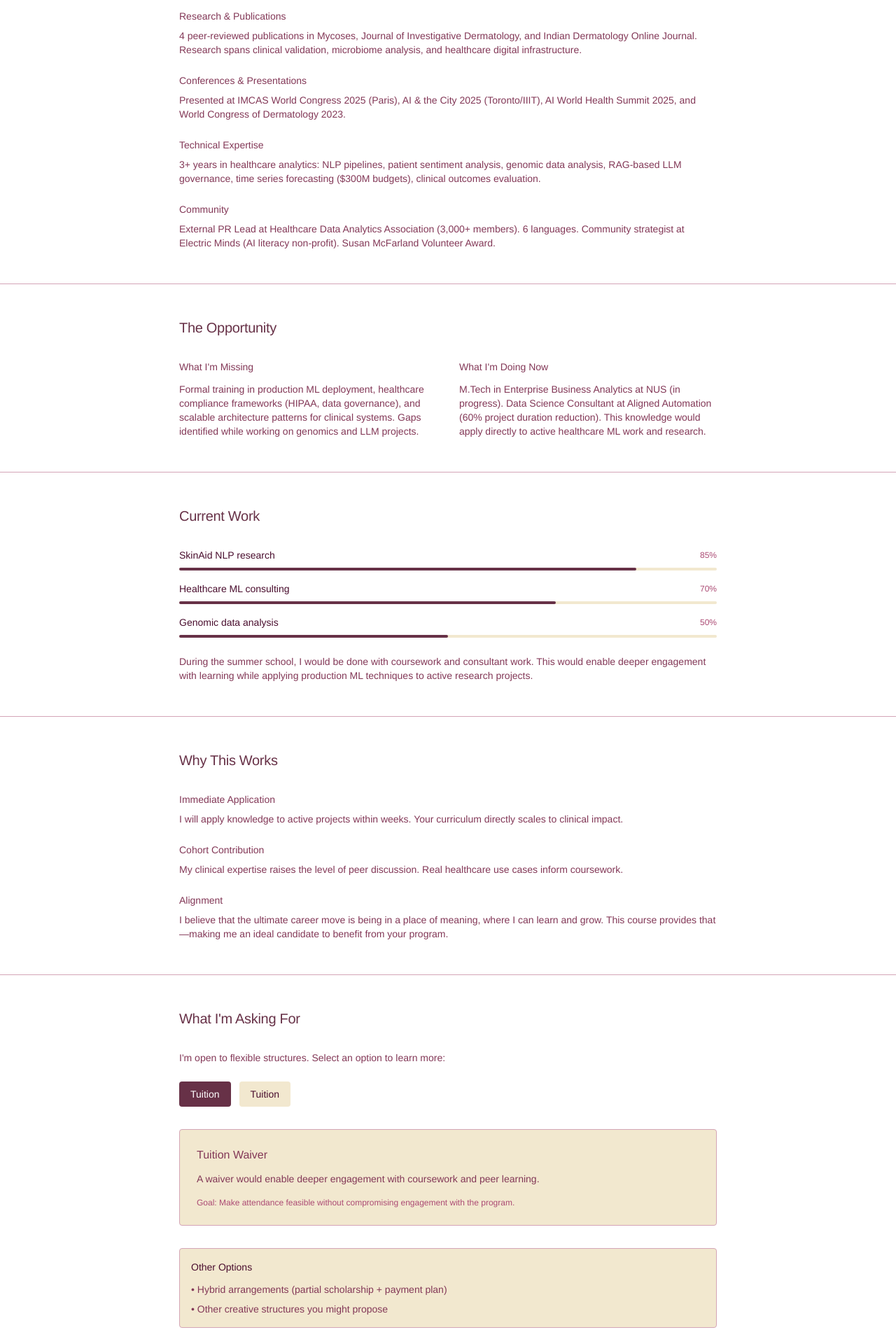
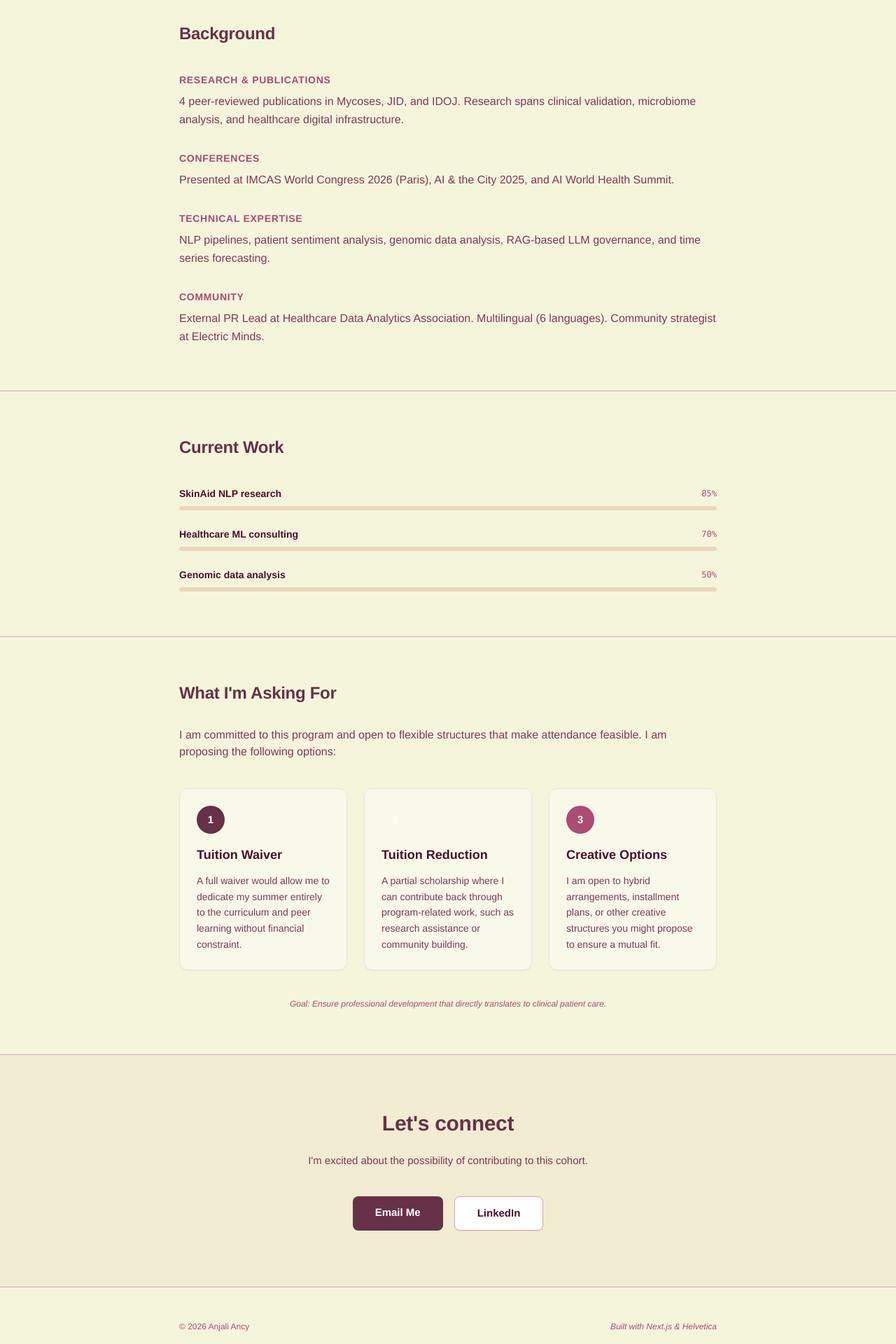
Before and after one commit to anjaliancy/CCAIM-scholarship-pitch, a Next.js app: page / in a window 1280 px wide. Shown: the part 440-2360 px from the top of the page at 70% size. Built offline with nearby package versions, Linux system fonts and the light colour scheme.

Commit message:
Refactor scholarship options and improve layout
Updated scholarship descriptions and improved layout styles for better readability. Enhanced navigation and hero section for a more engaging user experience.

```diff
--- a/pages/index.js
+++ b/pages/index.js
@@ -7,7 +7,7 @@ export default function Home() {
   const scholarshipOptions = {
     scholarship: {
       title: 'Tuition Waiver',
-      description: 'A waiver would enable deeper engagement with coursework and peer learning.',
+      description: `I'll apply knowledge to active projects within weeks. Your curriculum directly scales to clinical impact.`,
     },
     workstudy: {
       title: 'Tuition Reduction',
@@ -23,14 +23,16 @@ export default function Home() {
         <meta name="viewport" content="width=device-width, initial-scale=1" />
       </Head>
 
-      <main className="bg-white text-text">
+      {/* Main container now uses 'bg-primary' (Cream) and 'text-text' (Plum) */}
+      <main className="bg-primary text-text min-h-screen">
+
         {/* Navigation */}
-        <nav className="fixed top-0 w-full z-50 bg-white border-b border-border">
+        <nav className="fixed top-0 w-full z-50 bg-primary/80 backdrop-blur-md border-b border-border">
           <div className="max-w-3xl mx-auto px-6 py-4 flex justify-between items-center">
-            <div className="text-sm font-medium">Anjali Ancy</div>
+            <div className="text-sm font-bold tracking-tight text-text">Anjali Ancy</div>
             <a
               href="#contact"
-              className="text-sm px-4 py-2 bg-accent text-white rounded hover:opacity-80 transition"
+              className="text-sm px-4 py-2 bg-accent text-white rounded hover:opacity-90 transition"
             >
               Get in Touch
             </a>
@@ -38,17 +40,17 @@ export default function Home() {
         </nav>
 
         {/* Hero Section */}
-        <section className="pt-24 pb-12 px-6 border-b border-border">
+        <section className="pt-32 pb-12 px-6 border-b border-border">
           <div className="max-w-3xl mx-auto">
-            <h1 className="text-3xl font-medium mb-4 leading-tight">
+            <h1 className="text-4xl font-bold mb-6 leading-tight text-text">
               Clinical insight meets AI precision
             </h1>
-            <p className="text-text-secondary text-base leading-relaxed mb-8 max-w-2xl">
+            <p className="text-text-secondary text-lg leading-relaxed mb-8 max-w-2xl">
               I've spent 3+ years translating healthcare research into machine learning solutions—from dermatology to public health data to data governance. Now I'm seeking your support to formalize production ML expertise.
             </p>
             <a
               href="#credentials"
-              className="text-sm px-4 py-2 bg-secondary text-text rounded hover:bg-tertiary transition inline-block"
+              className="text-sm px-5 py-2.5 bg-secondary text-text border border-border rounded hover:bg-tertiary transition inline-block font-medium"
             >
               Learn more
             </a>
@@ -56,64 +58,32 @@ export default function Home() {
         </section>
 
         {/* Credentials Section */}
-        <section id="credentials" className="py-12 px-6 border-b border-border">
+        <section id="credentials" className="py-16 px-6 border-b border-border">
           <div className="max-w-3xl mx-auto">
-            <h2 className="text-xl font-medium mb-8">Background</h2>
-            <div className="space-y-6">
-              <div>
-                <h3 className="text-sm font-medium mb-2">Research & Publications</h3>
-                <p className="text-text-secondary text-sm">
-                  4 peer-reviewed publications in Mycoses, Journal of Investigative Dermatology, and Indian Dermatology Online Journal. Research spans clinical validation, microbiome analysis, and healthcare digital infrastructure.
-                </p>
-              </div>
-              <div>
-                <h3 className="text-sm font-medium mb-2">Conferences & Presentations</h3>
-                <p className="text-text-secondary text-sm">
-                  Presented at IMCAS World Congress 2025 (Paris), AI & the City 2025 (Toronto/IIIT), AI World Health Summit 2025, and World Congress of Dermatology 2023.
-                </p>
-              </div>
-              <div>
-                <h3 className="text-sm font-medium mb-2">Technical Expertise</h3>
-                <p className="text-text-secondary text-sm">
-                  3+ years in healthcare analytics: NLP pipelines, patient sentiment analysis, genomic data analysis, RAG-based LLM governance, time series forecasting ($300M budgets), clinical outcomes evaluation.
-                </p>
-              </div>
-              <div>
-                <h3 className="text-sm font-medium mb-2">Community</h3>
-                <p className="text-text-secondary text-sm">
-                  External PR Lead at Healthcare Data Analytics Association (3,000+ members). 6 languages. Community strategist at Electric Minds (AI literacy non-profit). Susan McFarland Volunteer Award.
-                </p>
-              </div>
+            <h2 className="text-2xl font-bold mb-10">Background</h2>
+            <div className="space-y-8">
+              {[
+                { label: 'Research & Publications', content: '4 peer-reviewed publications in Mycoses, JID, and IDOJ. Research spans clinical validation, microbiome analysis, and healthcare digital infrastructure.' },
+                { label: 'Conferences', content: 'Presented at IMCAS World Congress 2026 (Paris), AI & the City 2025, and AI World Health Summit.' },
+                { label: 'Technical Expertise', content: 'NLP pipelines, patient sentiment analysis, genomic data analysis, RAG-based LLM governance, and time series forecasting.' },
+                { label: 'Community', content: 'External PR Lead at Healthcare Data Analytics Association. Multilingual (6 languages). Community strategist at Electric Minds.' }
+              ].map((item, idx) => (
+                <div key={idx} className="group">
+                  <h3 className="text-sm font-bold uppercase tracking-wider text-text-tertiary mb-2">{item.label}</h3>
+                  <p className="text-text-secondary text-base leading-relaxed">
+                    {item.content}
+                  </p>
+                </div>
+              ))}
             </div>
           </div>
         </section>
 
-        {/* Gap Analysis */}
-        <section className="py-12 px-6 border-b border-border">
+        {/* Active Projects - Progress bars using Dark Pink */}
+        <section className="py-16 px-6 border-b border-border">
           <div className="max-w-3xl mx-auto">
-            <h2 className="text-xl font-medium mb-8">The Opportunity</h2>
-            <div className="grid md:grid-cols-2 gap-8">
-              <div>
-                <h3 className="text-sm font-medium mb-3">What I'm Missing</h3>
-                <p className="text-text-secondary text-sm">
-                  Formal training in production ML deployment, healthcare compliance frameworks (HIPAA, data governance), and scalable architecture patterns for clinical systems. Gaps identified while working on genomics and LLM projects.
-                </p>
-              </div>
-              <div>
-                <h3 className="text-sm font-medium mb-3">What I'm Doing Now</h3>
-                <p className="text-text-secondary text-sm">
-                  M.Tech in Enterprise Business Analytics at NUS (in progress). Data Science Consultant at Aligned Automation (60% project duration reduction). This knowledge would apply directly to active healthcare ML work and research.
-                </p>
-              </div>
-            </div>
-          </div>
-        </section>
-
-        {/* Active Projects */}
-        <section className="py-12 px-6 border-b border-border">
-          <div className="max-w-3xl mx-auto">
-            <h2 className="text-xl font-medium mb-8">Current Work</h2>
-            <div className="space-y-4">
+            <h2 className="text-2xl font-bold mb-10">Current Work</h2>
+            <div className="space-y-6">
               {[
                 { label: 'SkinAid NLP research', progress: 85 },
                 { label: 'Healthcare ML consulting', progress: 70 },
@@ -121,144 +91,99 @@ export default function Home() {
               ].map((item, i) => (
                 <div key={i}>
                   <div className="flex justify-between items-center mb-2">
-                    <span className="text-sm font-medium">{item.label}</span>
-                    <span className="text-xs text-text-tertiary">{item.progress}%</span>
+                    <span className="text-sm font-bold text-text">{item.label}</span>
+                    <span className="text-xs font-mono text-text-tertiary">{item.progress}%</span>
                   </div>
-                  <div className="w-full bg-secondary rounded-full h-1">
+                  <div className="w-full bg-tertiary rounded-full h-1.5">
                     <div
-                      className="bg-accent h-1 rounded-full transition-all duration-500"
+                      className="bg-dark-pink h-1.5 rounded-full transition-all duration-700"
                       style={{ width: `${item.progress}%` }}
                     />
                   </div>
                 </div>
               ))}
             </div>
-            <p className="text-text-secondary text-sm mt-6">
-              During the summer school, I would be done with coursework and consultant work. This would enable deeper engagement with learning while applying production ML techniques to active research projects.
+          </div>
+        </section>
+
+{/* What I'm Asking For - Three Options Layout */}
+        <section className="py-16 px-6 border-b border-border">
+          <div className="max-w-3xl mx-auto">
+            <h2 className="text-2xl font-bold mb-8">What I'm Asking For</h2>
+            <p className="text-text-secondary text-base mb-10">
+              I am committed to this program and open to flexible structures that make attendance feasible.
+              I am proposing the following options:
+            </p>
+
+            <div className="grid md:grid-cols-3 gap-6">
+              {/* Option 1: Tuition Waiver */}
+              <div className="p-6 bg-white/40 border border-plum/10 rounded-xl shadow-sm flex flex-col">
+                <div className="w-10 h-10 bg-accent text-white rounded-full flex items-center justify-center mb-4 font-bold">1</div>
+                <h3 className="text-lg font-bold mb-3 text-text">Tuition Waiver</h3>
+                <p className="text-text-secondary text-sm leading-relaxed flex-grow">
+                  A full waiver would allow me to dedicate my summer entirely to the curriculum and peer learning without financial constraint.
+                </p>
+              </div>
+
+              {/* Option 2: Tuition Reduction */}
+              <div className="p-6 bg-white/40 border border-plum/10 rounded-xl shadow-sm flex flex-col">
+                <div className="w-10 h-10 bg-dark-pink text-white rounded-full flex items-center justify-center mb-4 font-bold">2</div>
+                <h3 className="text-lg font-bold mb-3 text-text">Tuition Reduction</h3>
+                <p className="text-text-secondary text-sm leading-relaxed flex-grow">
+                  A partial scholarship where I can contribute back through program-related work, such as research assistance or community building.
+                </p>
+              </div>
+
+              {/* Option 3: Creative Options */}
+              <div className="p-6 bg-white/40 border border-plum/10 rounded-xl shadow-sm flex flex-col">
+                <div className="w-10 h-10 bg-text-tertiary text-white rounded-full flex items-center justify-center mb-4 font-bold">3</div>
+                <h3 className="text-lg font-bold mb-3 text-text">Creative Options</h3>
+                <p className="text-text-secondary text-sm leading-relaxed flex-grow">
+                  I am open to hybrid arrangements, installment plans, or other creative structures you might propose to ensure a mutual fit.
+                </p>
+              </div>
+            </div>
+
+            <p className="mt-10 text-text-tertiary text-xs italic text-center">
+              Goal: Ensure professional development that directly translates to clinical patient care.
             </p>
           </div>
         </section>
-
-        {/* Value Proposition */}
-        <section className="py-12 px-6 border-b border-border">
-          <div className="max-w-3xl mx-auto">
-            <h2 className="text-xl font-medium mb-8">Why This Works</h2>
-            <div className="space-y-6">
-              <div>
-                <h3 className="text-sm font-medium mb-2">Immediate Application</h3>
-                <p className="text-text-secondary text-sm">
-                  I will apply knowledge to active projects within weeks. Your curriculum directly scales to clinical impact.
-                </p>
-              </div>
-              <div>
-                <h3 className="text-sm font-medium mb-2">Cohort Contribution</h3>
-                <p className="text-text-secondary text-sm">
-                  My clinical expertise raises the level of peer discussion. Real healthcare use cases inform coursework.
-                </p>
-              </div>
-              <div>
-                <h3 className="text-sm font-medium mb-2">Alignment</h3>
-                <p className="text-text-secondary text-sm">
-                  I believe that the ultimate career move is being in a place of meaning, where I can learn and grow. This course provides that—making me an ideal candidate to benefit from your program.
-                </p>
-              </div>
-            </div>
-          </div>
-        </section>
-
-        {/* The Ask */}
-        <section className="py-12 px-6 border-b border-border">
-          <div className="max-w-3xl mx-auto">
-            <h2 className="text-xl font-medium mb-8">What I'm Asking For</h2>
-            <p className="text-text-secondary text-sm mb-6">
-              I'm open to flexible structures. Select an option to learn more:
+        {/* CTA Section */}
+        <section id="contact" className="py-20 px-6 bg-tertiary/30">
+          <div className="max-w-3xl mx-auto text-center">
+            <h2 className="text-3xl font-bold mb-6">Let's connect</h2>
+            <p className="text-text-secondary mb-10 max-w-lg mx-auto">
+              I'm excited about the possibility of contributing to this cohort.
             </p>
 
-            {/* Toggle */}
-            <div className="flex gap-3 mb-8">
-              {Object.keys(scholarshipOptions).map((key) => (
-                <button
-                  key={key}
-                  onClick={() => setActiveOption(key)}
-                  className={`text-sm px-4 py-2 rounded transition ${
-                    activeOption === key
-                      ? 'bg-accent text-white'
-                      : 'bg-secondary text-text hover:bg-tertiary'
-                  }`}
-                >
-                  {scholarshipOptions[key].title.split(' ')[0]}
-                </button>
-              ))}
-            </div>
-
-            {/* Active Option */}
-            <div className="p-6 bg-secondary rounded border border-border">
-              <h3 className="text-base font-medium mb-3">
-                {scholarshipOptions[activeOption].title}
-              </h3>
-              <p className="text-text-secondary text-sm">
-                {scholarshipOptions[activeOption].description}
-              </p>
-              <p className="text-text-tertiary text-xs mt-4">
-                Goal: Make attendance feasible without compromising engagement with the program.
-              </p>
-            </div>
-
-            <div className="mt-8 p-4 bg-secondary rounded border border-border">
-              <h4 className="text-sm font-medium mb-3">Other Options</h4>
-              <ul className="text-text-secondary text-sm space-y-2">
-                <li>• Hybrid arrangements (partial scholarship + payment plan)</li>
-                <li>• Other creative structures you might propose</li>
-              </ul>
-            </div>
-          </div>
-        </section>
-
-        {/* Quote Section */}
-        <section className="py-12 px-6 border-b border-border">
-          <div className="max-w-3xl mx-auto">
-            <p className="text-base italic text-text-secondary">
-              "Cost shouldn't determine whether clinically-trained ML practitioners can access professional development that advances patient care."
-            </p>
-          </div>
-        </section>
-
-        {/* CTA Section */}
-        <section id="contact" className="py-12 px-6 border-b border-border bg-secondary">
-          <div className="max-w-3xl mx-auto">
-            <h2 className="text-xl font-medium mb-6">Get in Touch</h2>
-            <p className="text-text-secondary text-sm mb-8">
-              I'm excited about this program and confident in the fit. I'd like to discuss how we can structure this arrangement.
-            </p>
-
-            <div className="grid md:grid-cols-2 gap-4 mb-8">
+            <div className="flex flex-col sm:flex-row justify-center gap-4">
               <a
                 href="mailto:anjaliancy.a@gmail.com"
-                className="text-sm px-4 py-3 bg-accent text-white rounded hover:opacity-80 transition text-center"
+                className="px-8 py-3 bg-accent text-white rounded-lg font-bold hover:scale-105 transition transform"
               >
-                Email: anjaliancy.a@gmail.com
+                Email Me
               </a>
               <a
                 href="https://linkedin.com/in/anjali-ancy"
                 target="_blank"
                 rel="noopener noreferrer"
-                className="text-sm px-4 py-3 bg-accent text-white rounded hover:opacity-80 transition text-center"
+                className="px-8 py-3 bg-white text-text border border-border rounded-lg font-bold hover:bg-secondary transition shadow-sm"
               >
-                LinkedIn Profile
+                LinkedIn
               </a>
             </div>
-
-            <p className="text-text-tertiary text-xs">
-              Phone: +65-82655114 | Available for calls within 24-48 hours
-            </p>
           </div>
         </section>
 
         {/* Footer */}
-        <footer className="py-8 px-6 bg-white border-t border-border">
-          <div className="max-w-3xl mx-auto">
-            <p className="text-text-tertiary text-xs">
-              © {new Date().getFullYear()} Anjali Ancy. All rights reserved.
+        <footer className="py-12 px-6 border-t border-border bg-primary">
+          <div className="max-w-3xl mx-auto flex justify-between items-center">
+            <p className="text-text-tertiary text-xs font-medium">
+              © {new Date().getFullYear()} Anjali Ancy
+            </p>
+            <p className="text-text-tertiary text-xs italic">
+              Built with Next.js & Helvetica
             </p>
           </div>
         </footer>
```
